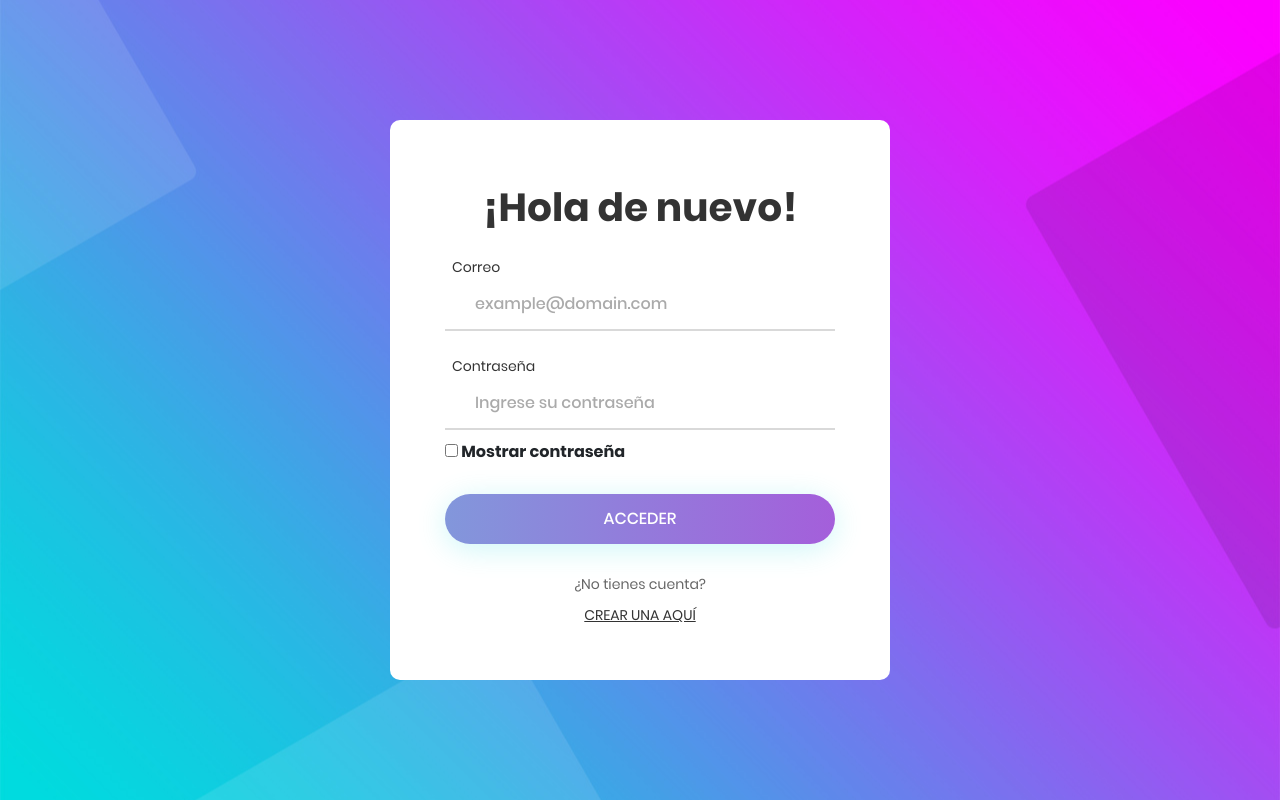
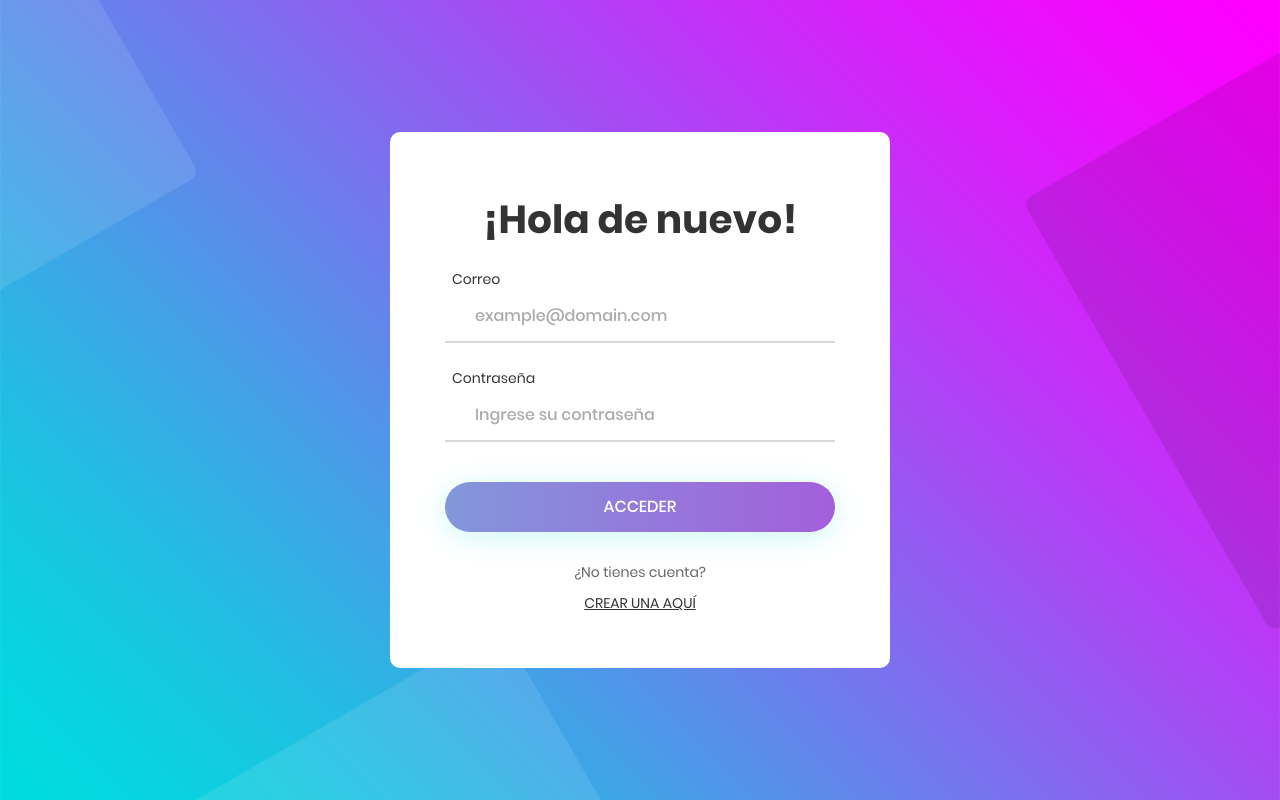
Before and after one commit to sofia-donoso21/webapp, a Flask app: page / in a window 1280 px wide. Run offline with Flask 3, Linux system fonts and the light colour scheme; some libraries are stand-ins or nearby versions.

Commit message:
Update login.html

```diff
--- a/templates/login.html
+++ b/templates/login.html
@@ -34,10 +34,6 @@
             <span class="label-input100">Contraseña</span>
             <input class="input100" type="password" name="password" placeholder="Ingrese su contraseña" required>
             <span class="focus-input100"></span>
-          </div>
-          <div>
-            <input type="checkbox" id="togglePasswordCheckbox">
-            Mostrar contraseña
           </div>
           <div class="flex-col-c p-t-30 container-login100-form-btn">
             <div class="wrap-login100-form-btn">
```
